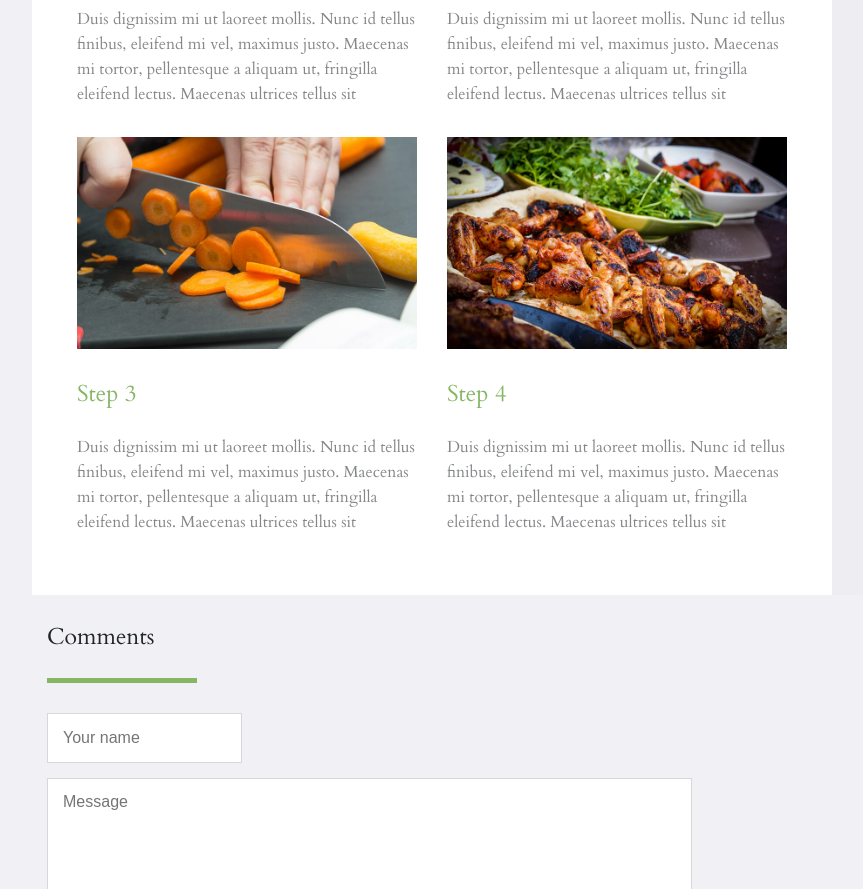
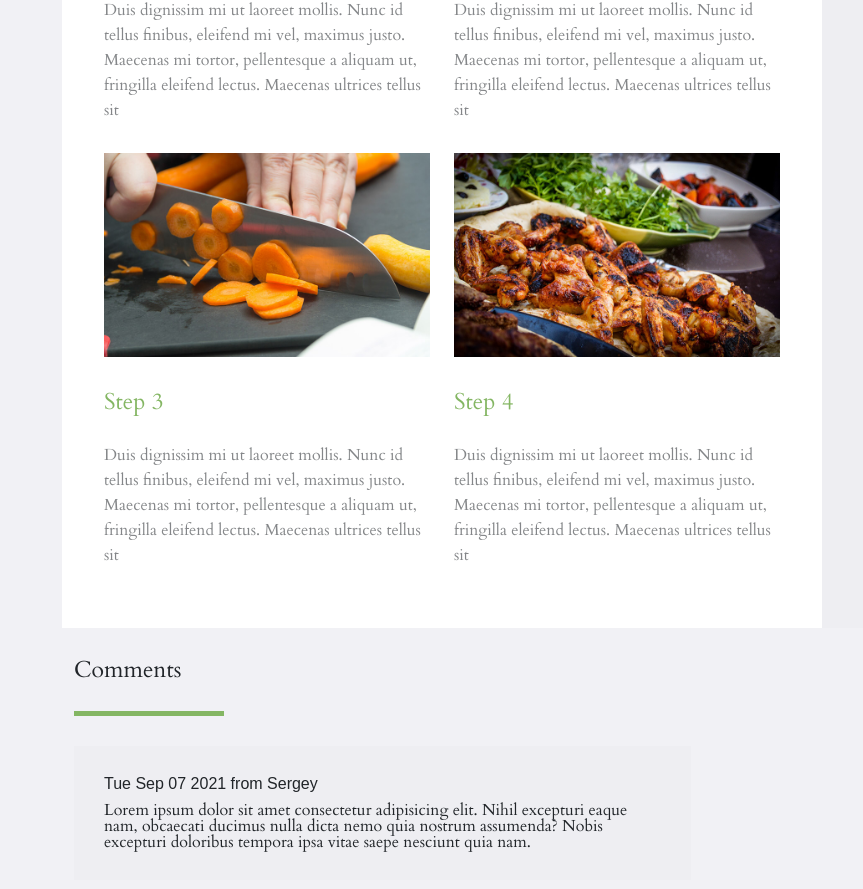
Before and after one commit to o-gtkv/blog-on-react, a React (Create React App) app: page /recipes/1 in a window 1280 px wide. Shown: the part 1911-2800 px from the top of the page, without its empty margins (8-871 px from the left). Built offline with nearby package versions, Linux system fonts and the light colour scheme; a web font is replaced by a local one.

Commit message:
added commentsDB

```diff
--- a/src/App/Main/Components/Comments/Comments.js
+++ b/src/App/Main/Components/Comments/Comments.js
@@ -7,11 +7,17 @@ import './Comments.css'
 function addComment(comments, id, commentFormState) {
     if (!comments[id])
         comments[id] = []
-    comments[id].push(commentFormState)
+    comments[id].push({
+        date: new Date(),
+        name: commentFormState.name,
+        msg: commentFormState.msg,
+    })
+
     return comments
 }
 
 const Comments = ({className, id, comments, handleAddComment}) => {
+    --id
     const initCommentFormState = {name: '', msg: ''}
     const [commentFormState, setCommentFormState] = useState(initCommentFormState)
 
@@ -36,7 +42,7 @@ const Comments = ({className, id, comments, handleAddComment}) => {
                     {
                         comments[id].map((comment, i) => (
                             <div  className="comments-list__item" key={i}>
-                                <div className="comments-list__item-from">{`${(new Date()).toDateString()} from ${comment.name}`}</div>
+                                <div className="comments-list__item-from">{`${comment.date.toDateString()} from ${comment.name}`}</div>
                                 <div>{comment.msg}</div>
                             </div>
                         ))
--- a/src/App/Main/Main.js
+++ b/src/App/Main/Main.js
@@ -8,8 +8,10 @@ import RecipesPage from './RecipesPage/RecipesPage'
 import RecipePage from './RecipePage/RecipePage'
 import AllRecipesPage from './AllRecipesPage/AllRecipesPage'
 
+import commentsDB from '../commentsDB'
+
 const Main = () => {
-    const [comments, handleAddComment] = useState({})
+    const [comments, handleAddComment] = useState(commentsDB)
 
     const routesProps = [
         {exact: true, path: "/", component: HomePage},
--- /dev/null
+++ b/src/App/commentsDB.js
@@ -0,0 +1,23 @@
+const commentsDB = [
+    [
+        {
+            date: new Date('Tue Sep 07 2021'),
+            name: 'Sergey',
+            msg: 'Lorem ipsum dolor sit amet consectetur adipisicing elit. Nihil excepturi eaque nam, obcaecati ducimus nulla dicta nemo quia nostrum assumenda? Nobis excepturi doloribus tempora ipsa vitae saepe nesciunt quia nam.'
+        }
+    ],
+    [
+        {
+            date: new Date('Tue Sep 07 2021'),
+            name: 'John',
+            msg: 'Lorem ipsum dolor sit amet consectetur adipisicing elit. Nihil excepturi eaque nam, obcaecati ducimus nulla dicta nemo quia nostrum assumenda? Nobis excepturi doloribus tempora ipsa vitae saepe nesciunt quia nam.'
+        },
+        {
+            date: new Date('Tue Sep 07 2021'),
+            name: 'Olga',
+            msg: 'Lorem ipsum dolor sit amet consectetur adipisicing elit. Nihil excepturi eaque nam, obcaecati ducimus nulla dicta nemo quia nostrum assumenda? Nobis excepturi doloribus tempora ipsa vitae saepe nesciunt quia nam.'
+        }
+    ]
+]
+
+export default commentsDB
--- a/src/assets/grid.css
+++ /dev/null
@@ -1,94 +0,0 @@
-.container {
-    max-width: 1200px;
-    margin: 0 auto;
-    padding-right: 15px;
-    padding-left: 15px;
-}
-
-.row {
-    display: flex;
-    flex-wrap: wrap;
-    margin-left: -15px;
-    margin-right: -15px;
-}
-
-.row--justify-center {
-    justify-content: center;
-}
-
-.row--justify-right {
-    justify-content: flex-end;
-}
-
-.col-xs-2 {
-    flex: 0 0 16.6666667%;
-    max-width: 16.6666667%;
-}
-
-.col-xs-6 {
-    flex: 0 0 50%;
-    max-width: 50%;
-}
-
-.col-xs-10 {
-    flex: 0 0 83.3333333%;
-    max-width: 83.3333333%;
-}
-
-
-.col-xs-12 {
-    flex: 0 0 100%;
-    max-width: 100%;
-}
-
-[class*="col-"] {
-    padding-right: 15px;
-    padding-left: 15px;
-}
-
-@media (min-width: 768px) {
-    .col-md-2 {
-        flex: 0 0 16.6666667%;
-        max-width: 16.6666667%;
-    }
-
-    .col-md-3 {
-        flex: 0 0 25%;
-        max-width: 25%;
-    }
-
-    .col-md-4 {
-        flex: 0 0 33.3333333%;
-        max-width: 33.3333333%;
-    }
-
-    .col-md-5 {
-        flex: 0 0 41.6666667%;
-        max-width: 41.6666667%;
-    }
-
-    .col-md-6 {
-        flex: 0 0 50%;
-        max-width: 50%;
-    }
-
-    .col-md-7 {
-        flex: 0 0 58.3333333%;
-        max-width: 58.3333333%;
-    }
-
-    .col-md-8 {
-        flex: 0 0 66.6666667%;
-        max-width: 66.6666667%;
-    }
-
-    .col-md-9 {
-        flex: 0 0 75%;
-        max-width: 75%;
-    }
-
-    .col-md-10 {
-        flex: 0 0 83.3333333%;
-        max-width: 83.3333333%;
-    }
-}
--- a/src/assets/style.css
+++ b/src/assets/style.css
@@ -1,4 +1,3 @@
-@import 'grid.css';
 @import url('https://fonts.googleapis.com/css2?family=Cardo:wght@400;700&display=swap');
 @import url('https://fonts.googleapis.com/css2?family=Eczar:wght@400;500;700&display=swap');
 
--- a/src/index.js
+++ b/src/index.js
@@ -7,7 +7,6 @@ import App from './App/App';
 import { rootReducer } from './redux/rootReducer'
 
 import './assets/reset.css'
-import './assets/grid.css'
 import './assets/style.css'
 
 const store = createStore(rootReducer, window.__REDUX_DEVTOOLS_EXTENSION__ && window.__REDUX_DEVTOOLS_EXTENSION__())
```
